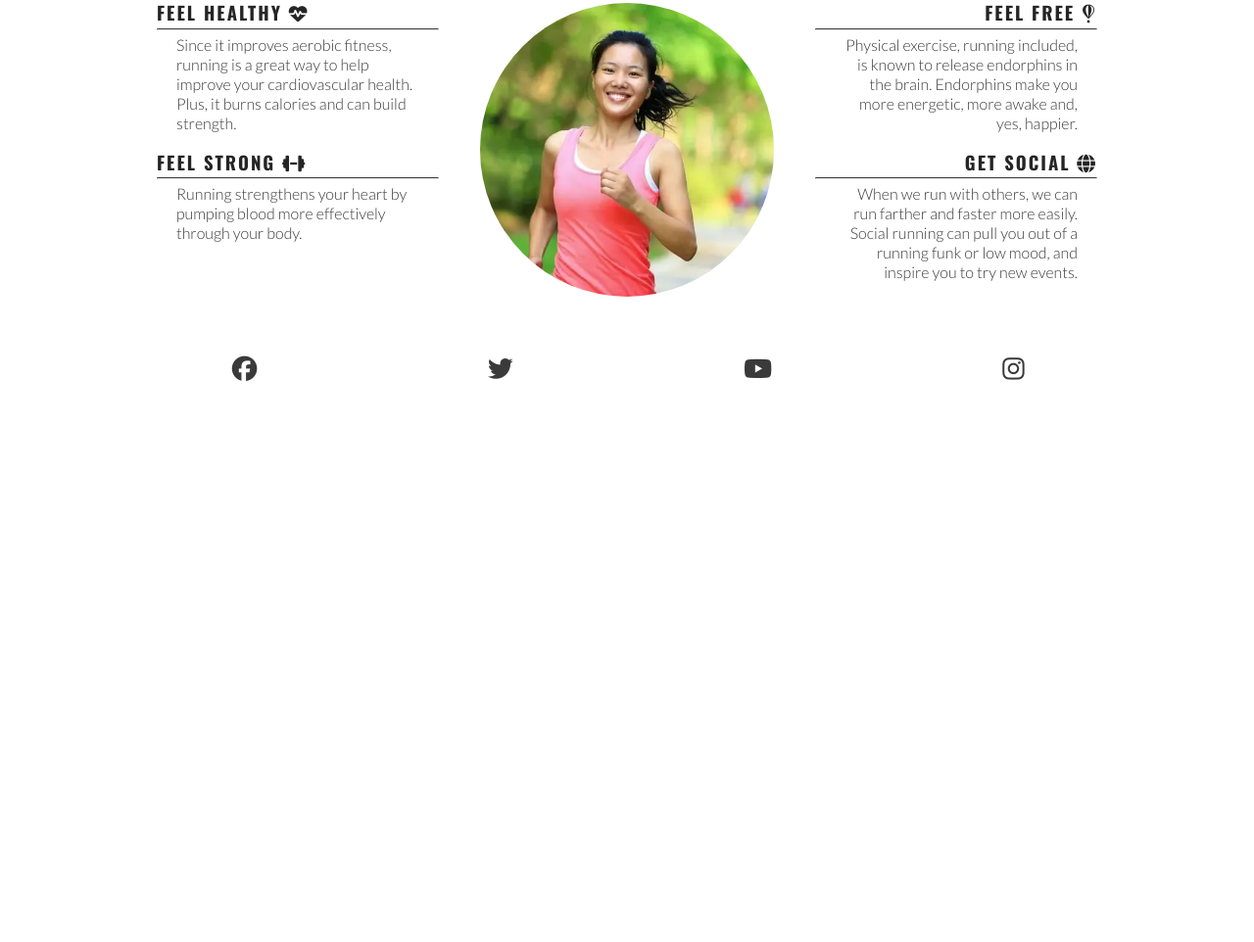
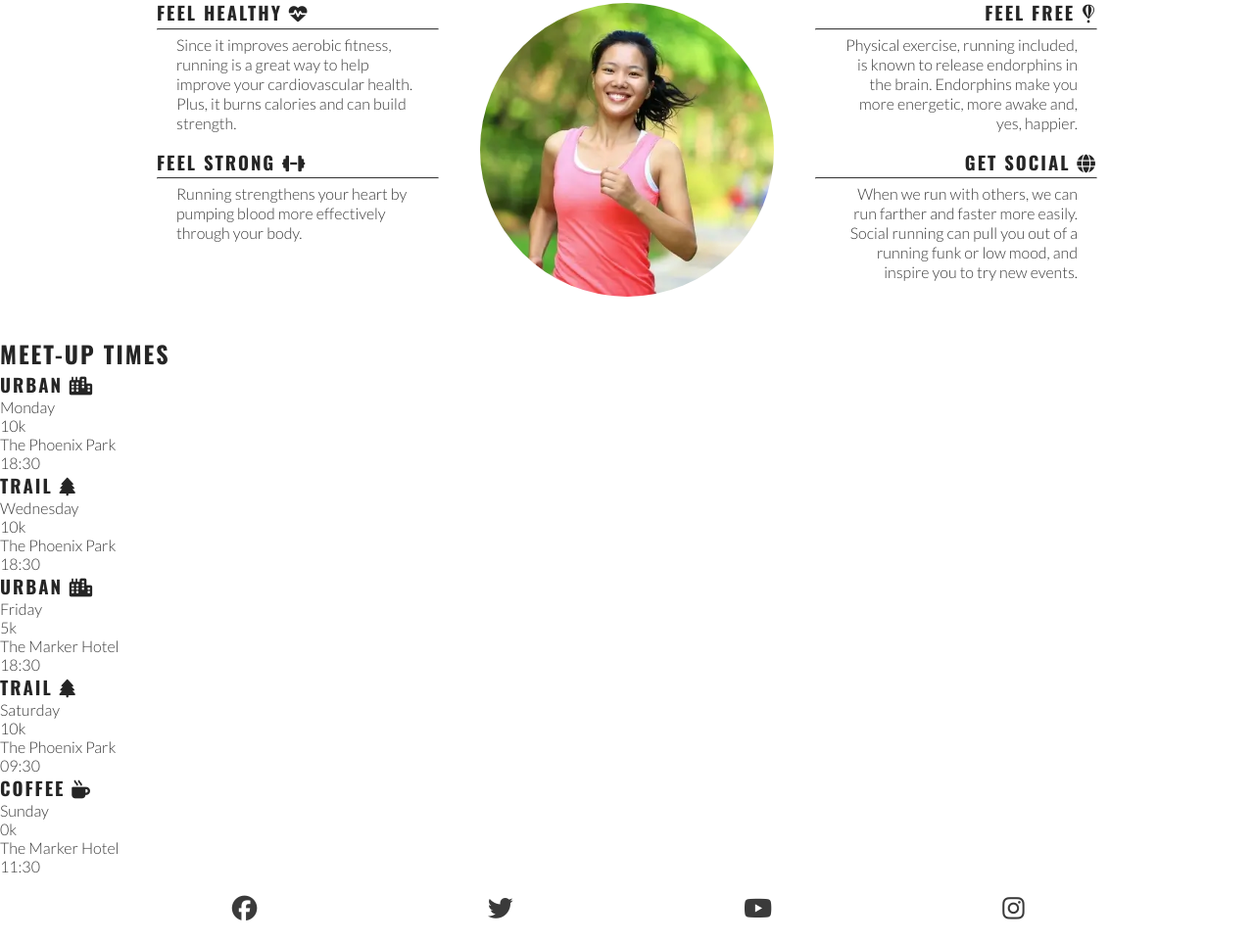
Before and after one commit to Jammie506/LoveRunningProject, a plain HTML site: page index.html in a window 1280 px wide. Shown: the part 782-1744 px from the top of the page at 98% size. Before the commit the page ends 1193 px from the top, so only its background shows below. Drawn offline with nearby package versions, Linux system fonts and the light colour scheme.

Commit message:
feat:Add Meetups Section

```diff
--- a/index.html
+++ b/index.html
@@ -84,6 +84,48 @@
                 </div>
             </div>
         </section>
+
+        <!--Meetup Time Section-->
+        <section>
+            <h2>Meet-up Times</h2>
+            <div id="times">
+                <div>
+                    <h3>Urban <i class="fa-solid fa-city"></i></h3>
+                    <p>Monday</p>
+                    <p>10k</p>
+                    <p>The Phoenix Park</p>
+                    <p>18:30</p>
+                </div>
+                <div>
+                    <h3>Trail <i class="fa-solid fa-tree"></i></h3>
+                    <p>Wednesday</p>
+                    <p>10k</p>
+                    <p>The Phoenix Park</p>
+                    <p>18:30</p>
+                </div>
+                <div>
+                    <h3>Urban <i class="fa-solid fa-city"></i></h3>
+                    <p>Friday</p>
+                    <p>5k</p>
+                    <p>The Marker Hotel</p>
+                    <p>18:30</p>
+                </div>
+                <div>
+                    <h3>Trail <i class="fa-solid fa-tree"></i></h3>
+                    <p>Saturday</p>
+                    <p>10k</p>
+                    <p>The Phoenix Park</p>
+                    <p>09:30</p>
+                </div>
+                <div>
+                    <h3>Coffee <i class="fa-solid fa-mug-hot"></i></h3>
+                    <p>Sunday</p>
+                    <p>0k</p>
+                    <p>The Marker Hotel</p>
+                    <p>11:30</p>
+                </div>
+            </div>
+        </section>
     </main>
 
     <!--Footer-->
```
